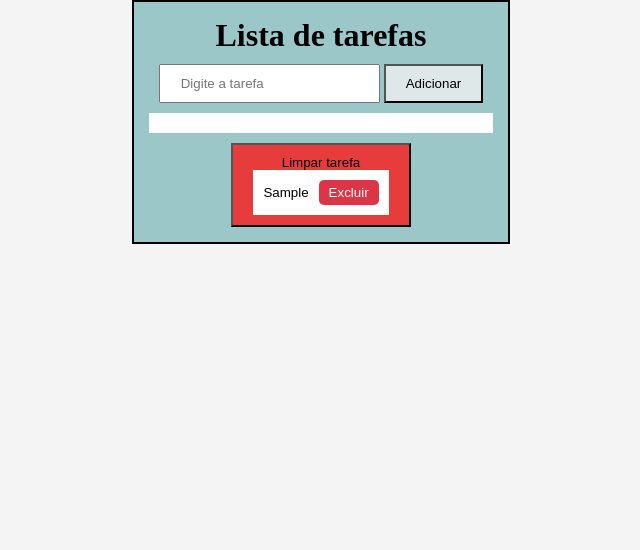
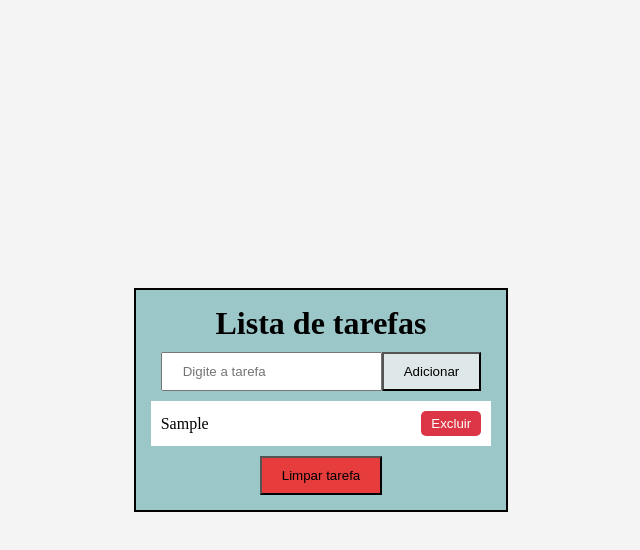
Before and after one commit to lohancosta/listaDeTarefas, a plain HTML site: page index.html in a window 1280 px wide. Both pictures are taken after typing "Sample" into the empty fields and a click on the button "Adicionar". Shown: the whole page, without its empty margins (319-959 px from the left). Drawn offline with nearby package versions, Linux system fonts and the light colour scheme.

Commit message:
fazendo algumas alterações

```diff
--- a/index.html
+++ b/index.html
@@ -22,7 +22,7 @@
           <button type="submit">Adicionar</button>
         </form>
         <ul id="lista">
-          <li></li>
+          <!-- <li></li> -->
         </ul>
         <button id="limpar">Limpar tarefa</button>
       </main>
--- a/main.js
+++ b/main.js
@@ -5,7 +5,7 @@ $(document).ready(function () {
 
     const task = $("#entrada").val();
 
-    $("#limpar").append(
+    $("#lista").append(
       // adicionar tarefa na lista
       "<li><span>" +
         task +
--- a/style.css
+++ b/style.css
@@ -6,10 +6,10 @@
 
 body {
   display: flex;
-  flex-flow: column;
   align-items: center;
+  justify-content: center;
+  height: 100vh;
   background-color: #f4f4f4;
-  /* gap: 1px; */
 }
 
 .container {
@@ -20,9 +20,7 @@ body {
 }
 
 form {
-  display: felx;
-  /* justify-content: center;
-    align-items: center; */
+  display: flex;
   padding: 10px;
 }
 input {
@@ -56,7 +54,6 @@ li {
   justify-content: space-between;
   align-items: center;
   cursor: pointer;
-  /* display: none; */
 }
 
 li:hover {
```
